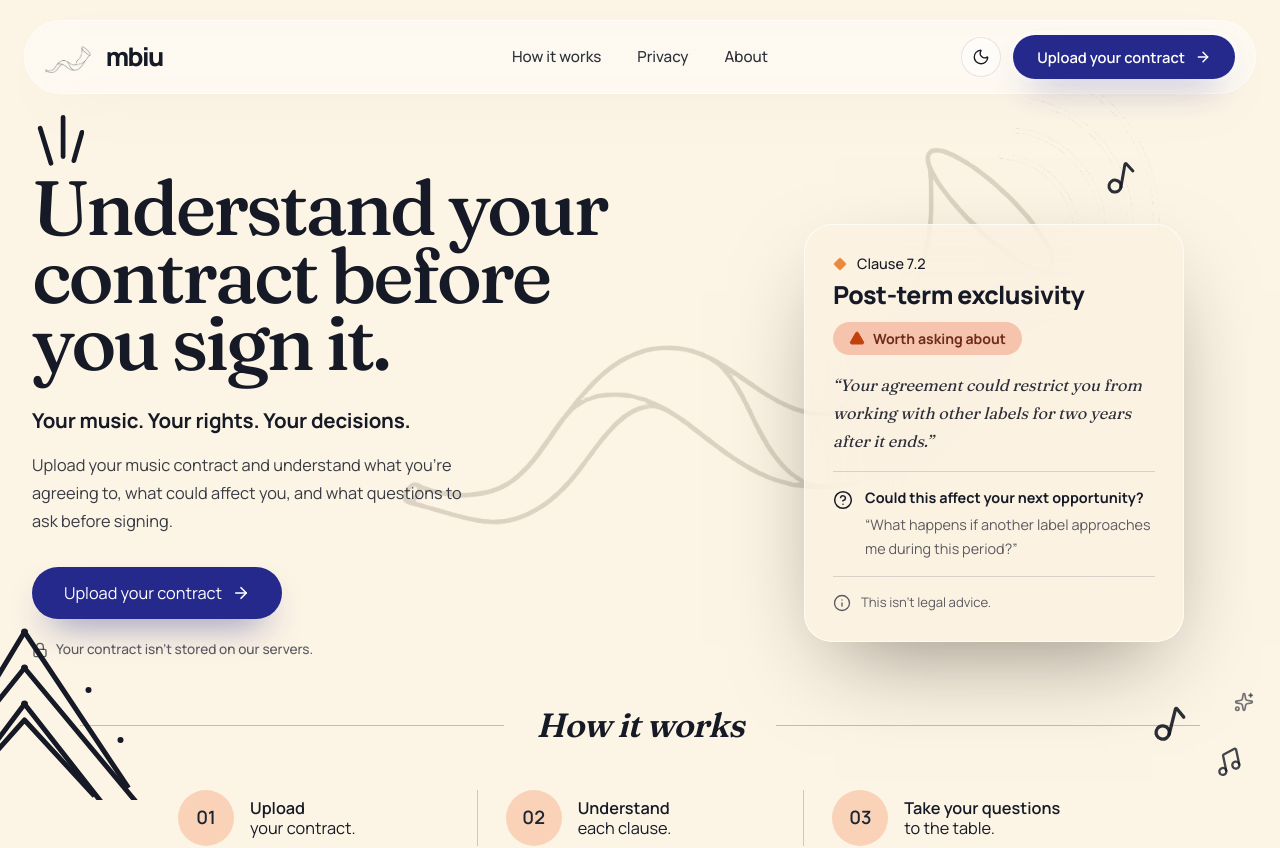
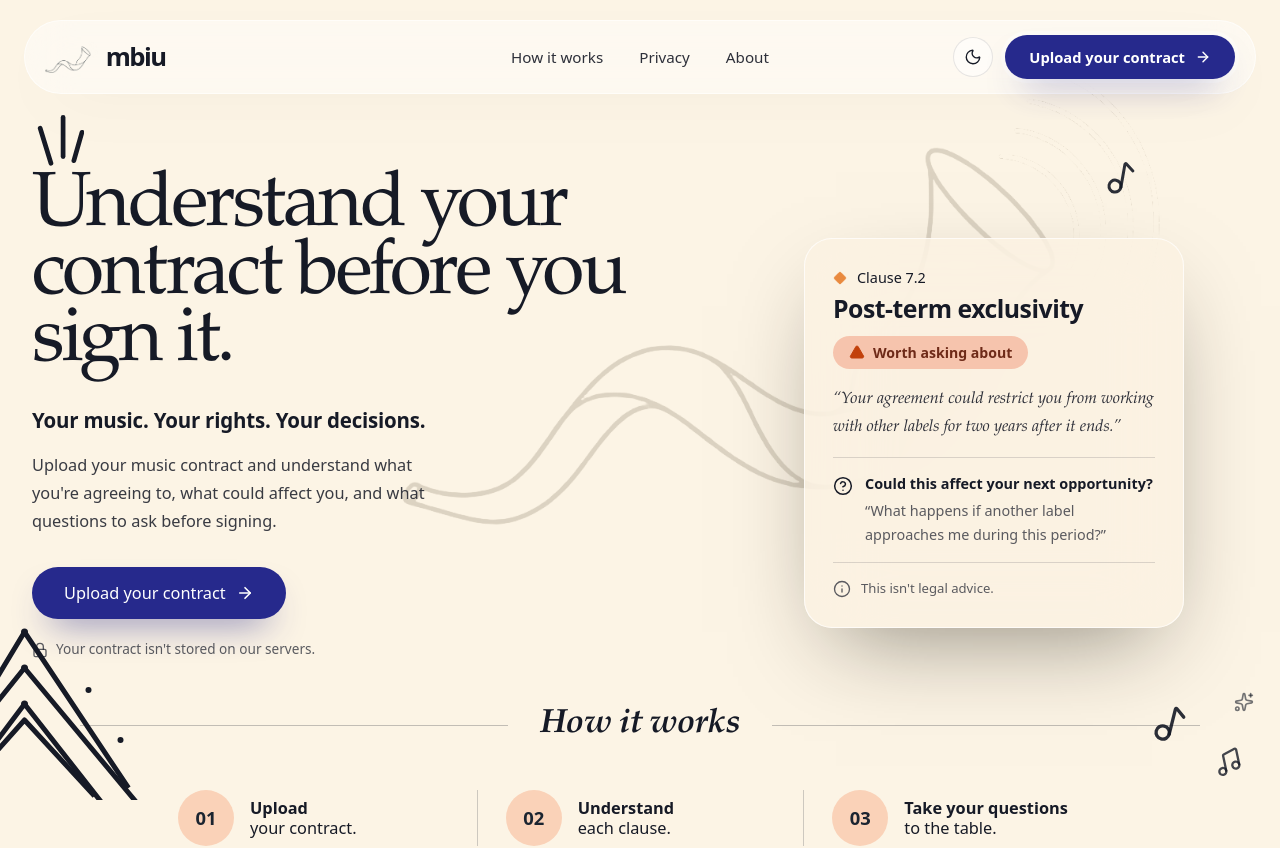
Before and after one commit to mutuiris/mbiu, a Next.js app in the folder frontend/: page / in a window 1280 px wide. Shown: the top 848 px of the page. Built offline with nearby package versions, Linux system fonts and the light colour scheme; no server answers.

Commit message:
fix(frontend): bundle fonts with the app

```diff
--- a/frontend/package.json
+++ b/frontend/package.json
@@ -16,6 +16,8 @@
     "test": "vitest run"
   },
   "dependencies": {
+    "@fontsource-variable/fraunces": "5.3.0",
+    "@fontsource-variable/manrope": "5.3.0",
     "lucide-react": "1.60.0",
     "next": "16.4.2",
     "pdfjs-dist": "6.3.289",
--- a/frontend/src/app/globals.css
+++ b/frontend/src/app/globals.css
@@ -1,6 +1,11 @@
 @import "tailwindcss";
 
 @custom-variant dark (&:where(.dark, .dark *));
+
+:root {
+  --font-fraunces: "Fraunces Variable";
+  --font-manrope: "Manrope Variable";
+}
 
 @theme inline {
   --font-sans: var(--font-manrope), ui-sans-serif, system-ui, sans-serif;
--- a/frontend/src/app/layout.tsx
+++ b/frontend/src/app/layout.tsx
@@ -1,23 +1,11 @@
 import type { Metadata } from "next";
-import { Fraunces, Manrope } from "next/font/google";
 import type { ReactNode } from "react";
 
+// Fonts ship with the app, so builds never fetch from Google and visitors never contact it
+import "@fontsource-variable/fraunces/wght.css";
+import "@fontsource-variable/fraunces/wght-italic.css";
+import "@fontsource-variable/manrope/wght.css";
 import "./globals.css";
-
-const display = Fraunces({
-  subsets: ["latin"],
-  weight: ["400", "500", "600", "700"],
-  style: ["normal", "italic"],
-  variable: "--font-fraunces",
-  display: "swap",
-});
-
-const sans = Manrope({
-  subsets: ["latin"],
-  weight: ["400", "500", "600", "700", "800"],
-  variable: "--font-manrope",
-  display: "swap",
-});
 
 export const metadata: Metadata = {
   title: "Mbiu - Understand your contract before you sign it",
@@ -31,7 +19,7 @@ const themeScript = `(function(){try{var s=localStorage.getItem("mbiu-theme");va
 export default function RootLayout({ children }: Readonly<{ children: ReactNode }>) {
   return (
     <html lang="en" suppressHydrationWarning>
-      <body className={`${display.variable} ${sans.variable} antialiased`}>
+      <body className="antialiased">
         <script dangerouslySetInnerHTML={{ __html: themeScript }} />
         {children}
       </body>
```
Also changed, not shown: 1 other file (tests, documents, lock files or other folders).
